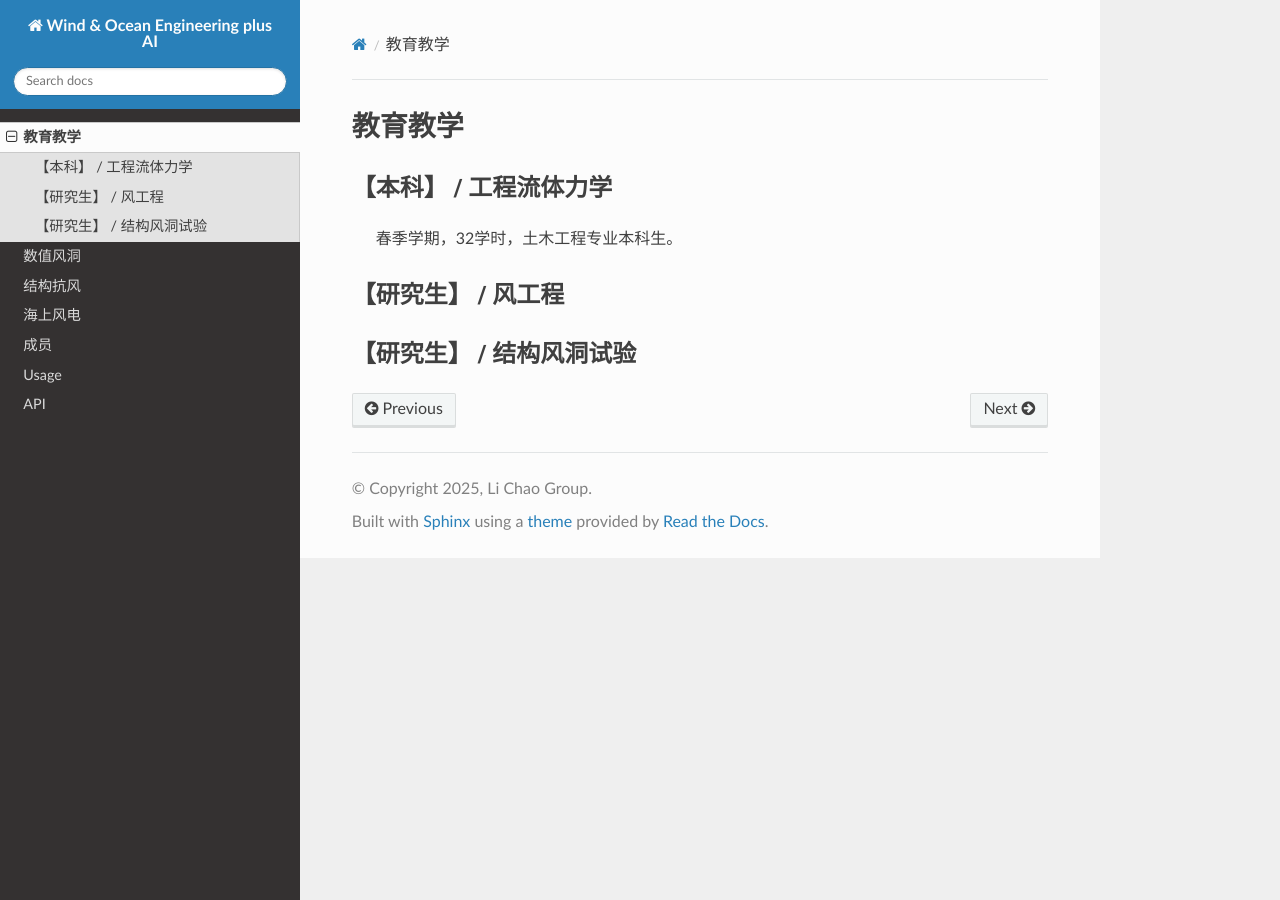
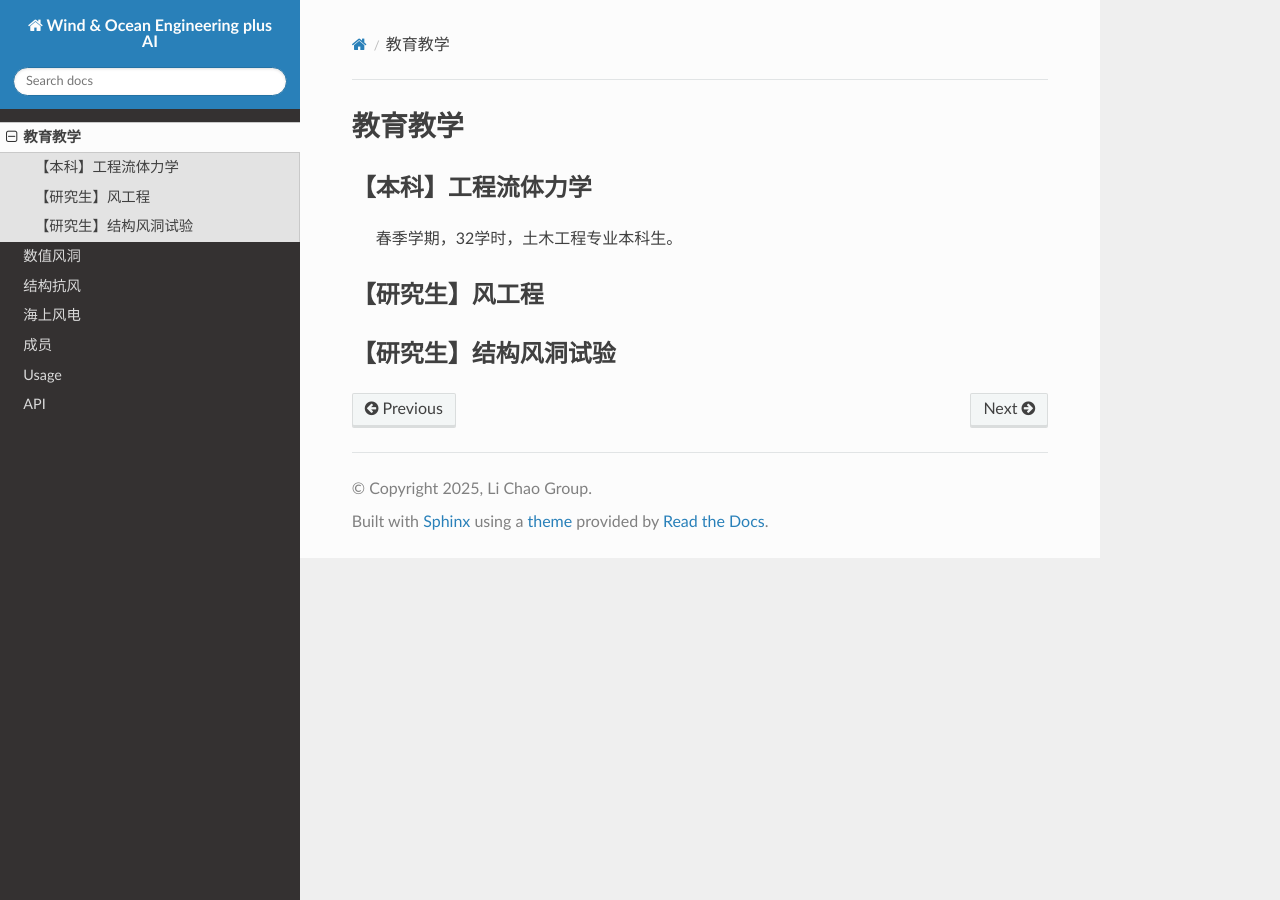
Before and after one commit to lichao689/rtdTest, a Sphinx documentation site: the page built from docs/source/Teaching.rst, in a window 1280 px wide. Built offline with Sphinx 7.4.7 and the Read the Docs theme 3.1.0, drawn with Linux system fonts in a browser that asks for light colours.

```diff
--- a/docs/source/Teaching.rst
+++ b/docs/source/Teaching.rst
@@ -2,16 +2,16 @@
 ===============
 
 
-【本科】 / 工程流体力学
+【本科】工程流体力学
 ----------------------
 
     春季学期，32学时，土木工程专业本科生。
 
 
-【研究生】 / 风工程
+【研究生】风工程
 ---------------------
 
 
 
-【研究生】 / 结构风洞试验
+【研究生】结构风洞试验
 ------------------------
```
